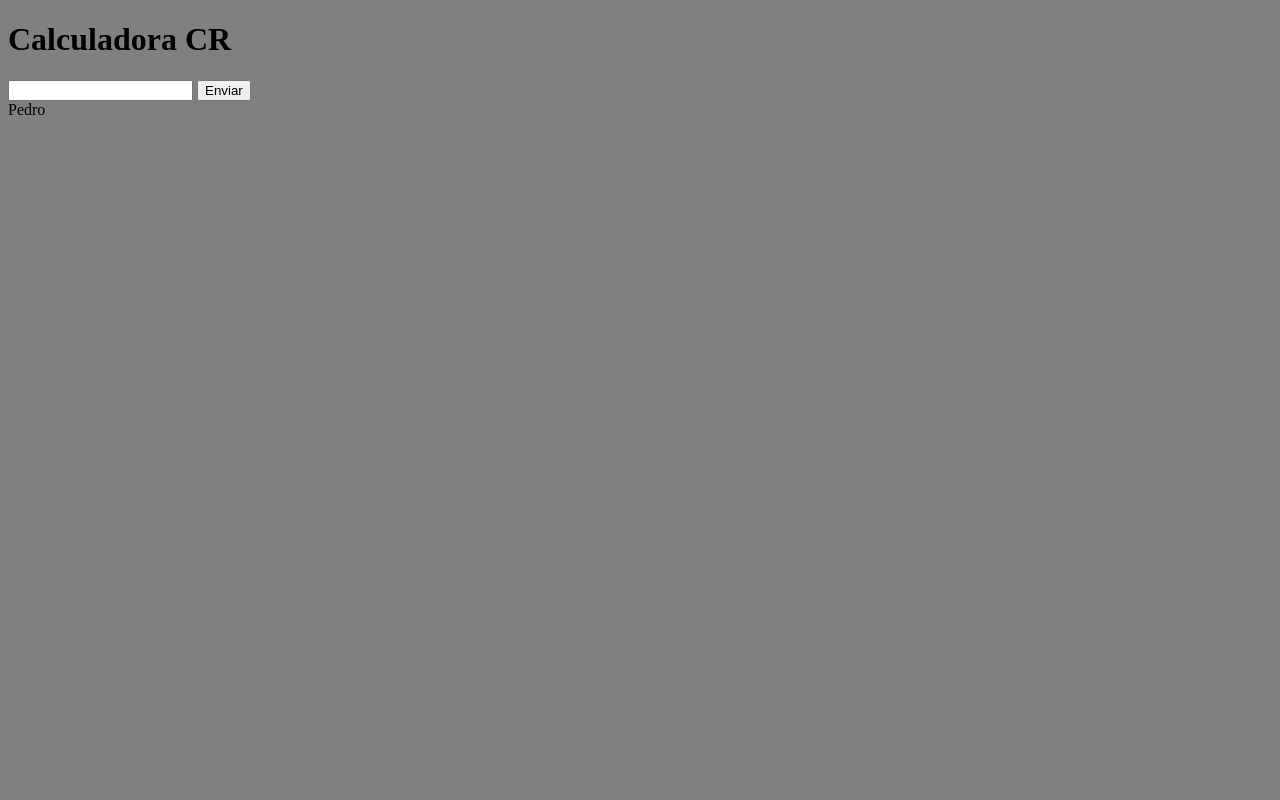
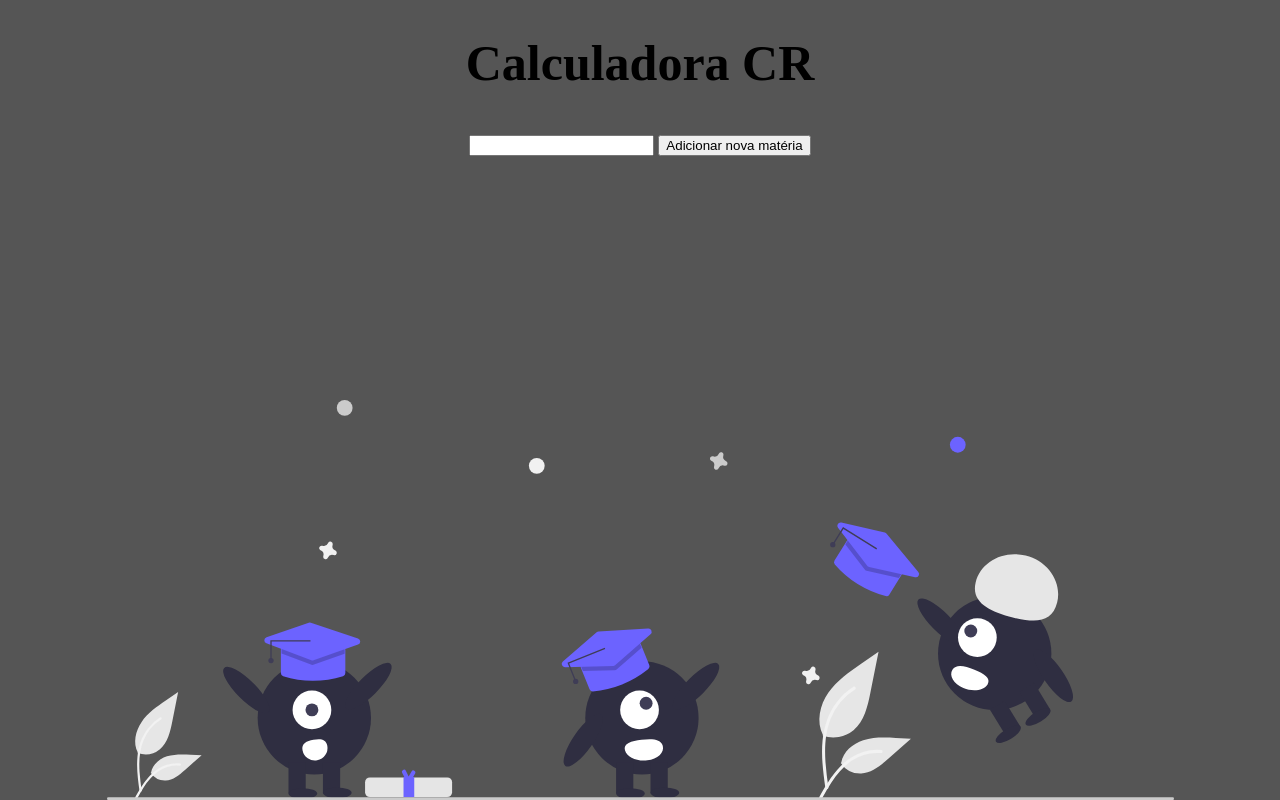
Before and after one commit to cedraz/CalculadoraCR, a plain HTML site: page public/index.html in a window 1280 px wide. Drawn offline with Linux system fonts and the light colour scheme.

Commit message:
Estilo base

```diff
--- a/public/assets/css/style.css
+++ b/public/assets/css/style.css
@@ -1,3 +1,44 @@
+* {
+    box-sizing: border-box;
+    outline: 0;
+}
+
 body {
-    background-color: gray;
+    display: flex;
+    flex-direction: column;
+    margin: 0;
+    padding: 0;
+    background-color: rgb(85, 85, 85);
 }
+
+.title {
+    font-size: 50px;
+    display: flex;
+    flex-direction: row;
+    justify-content: center;
+}
+
+.container {
+    width: 90vw;
+    height: auto;
+    display: flex;
+    flex-direction: row;
+    justify-content: center;
+    align-self: center;
+    margin: 10px;
+}
+
+.foot {
+    position: absolute;
+    bottom: 0;
+    width: 100%;
+    margin-top: 10px;
+
+    background-image: url('/public/assets/svg/undraw_graduation_re_gthn.svg');
+    background-repeat: no-repeat;
+    background-size: contain;
+    background-position: center;
+
+    padding-top: 200px;
+    padding-bottom: 200px;
+}
--- a/public/index.html
+++ b/public/index.html
@@ -9,16 +9,19 @@
 </head>
 <body>
 
-    <h1>Calculadora CR</h1>
+    <h1 class="title t1">Calculadora CR</h1>
 
     <section class="container">
-        <input type="number" class="pedro">
 
-        <button class="button">Enviar</button>
+        <div class="cria-materia">
+            <input type="text" class="input-nova-materia">
+            <button class="botao-nova-materia">Adicionar nova matéria</button>
+        </div>
 
-        <div class="resposta">Pedro</div>
+        <div class="foot">
+
+        </div>
     </section>
-
     <script src="../src/main.js"></script>
 </body>
 </html>
```
Also changed, not shown: public/assets/svg/undraw_graduation_re_gthn.svg (added).
